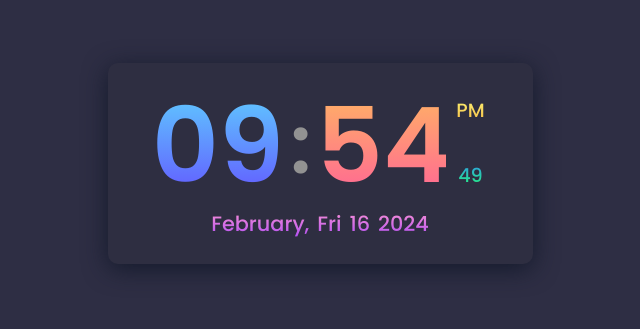
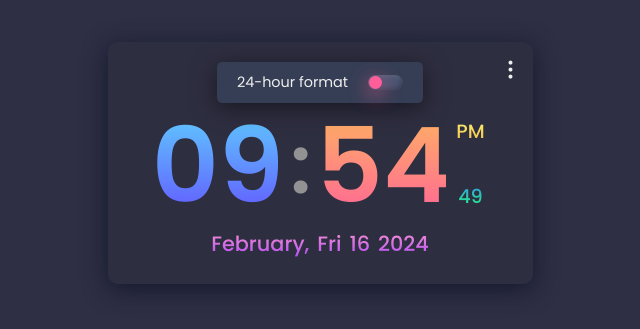
Before and after one commit to lubinets/digital-clock, a plain HTML site: page main.html in a window 1280 px wide. Shown: the part 237-566 px from the top of the page, without its empty margins (320-960 px from the left). Drawn offline with nearby package versions, Linux system fonts and the light colour scheme.

Commit message:
Time format (12/24h) switch added

```diff
--- a/main.html
+++ b/main.html
@@ -8,11 +8,18 @@
     <link rel="stylesheet" href="style.css" class="stylesheet" />
     <link
       rel="stylesheet"
-      href="https://unicons.iconscout.com/release/v4.0.8/css/line.css"
+      href="https://unicons.iconscout.com/release/v4.0.8/css/solid.css"
     />
   </head>
   <body>
     <div class="digital-clock">
+      <i class="uis uis-ellipsis-v dot-menu"></i>
+      <ul class="dot-menu-selection">
+        <li class="dot-menu-option">
+          <span class="clock-format-text">24-hour format</span>
+          <div class="format-switch-btn" data-format="12"></div>
+        </li>
+      </ul>
       <div class="time">
         <span class="hours">00</span>
         <span class="dots">:</span>
--- a/script.js
+++ b/script.js
@@ -12,7 +12,10 @@ function clock() {
   }
 
   // Set the 12-hour clock format
-  hours = hours > 12 ? hours % 12 : hours;
+  let formatValue = formatSwitchBtn.getAttribute("data-format");
+  if (formatValue === "12") {
+    hours = hours > 12 ? hours % 12 : hours;
+  }
 
   // Add 0 for the values lower than 10
   if (hours < 10) {
@@ -60,3 +63,18 @@ document.querySelector(".month-name").innerHTML = months[monthNumber];
 document.querySelector(".day-name").innerHTML = weekdays[dayNumber];
 document.querySelector(".day-number").innerHTML = dayOfMonth;
 document.querySelector(".year").innerHTML = year;
+
+// Switch clock format
+const formatSwitchBtn = document.querySelector(".format-switch-btn");
+
+formatSwitchBtn.addEventListener("click", () => {
+  formatSwitchBtn.classList.toggle("active");
+
+  let formatValue = formatSwitchBtn.getAttribute("data-format");
+
+  if (formatValue === "12") {
+    formatSwitchBtn.setAttribute("data-format", "24");
+  } else {
+    formatSwitchBtn.setAttribute("data-format", "12");
+  }
+});
--- a/style.css
+++ b/style.css
@@ -121,3 +121,68 @@ body {
 .year {
   margin-left: 8px;
 }
+
+.dot-menu {
+  position: absolute;
+  top: 0;
+  right: 0;
+  margin: 10px;
+  color: #efefef;
+  font-size: 1.5em;
+  cursor: pointer;
+}
+
+.dot-menu-selection {
+  z-index: 999;
+  list-style: none;
+  background-color: #353e54;
+  padding: 10px 20px;
+  border-radius: 5px;
+  box-shadow: 0 5px 25px rgba(0, 0, 0, 0.5);
+}
+
+.dot-menu-option {
+  display: flex;
+  justify-content: center;
+  align-content: center;
+}
+
+.clock-format-text {
+  color: #efefef;
+  font-size: 0.9em;
+  margin-right: 20px;
+}
+
+.format-switch-btn {
+  width: 35px;
+  height: 15px;
+  background: #485470;
+  border-radius: 75px;
+  box-shadow: inset 2px 2px 4px rgba(255, 255, 255, 0.1),
+    inset -2px -2px 4px rgba(0, 0, 0, 0.2);
+  cursor: pointer;
+  display: flex;
+  justify-content: center;
+  align-content: center;
+  align-self: center;
+}
+
+.format-switch-btn:before {
+  content: "";
+  position: absolute;
+  width: 13px;
+  height: 13px;
+  margin-top: 1px;
+  background: #ff5e9a;
+  border-radius: 50%;
+  box-shadow: 0 5px 20px #ff5e9a;
+  transform: translateX(-10px);
+  transition: 0.25s ease-in-out;
+  transition-property: background, transform;
+}
+
+.format-switch-btn.active:before {
+  background: #0bff8d;
+  box-shadow: 0 5px 20px #0bff8d;
+  transform: translateX(10px);
+}
```
